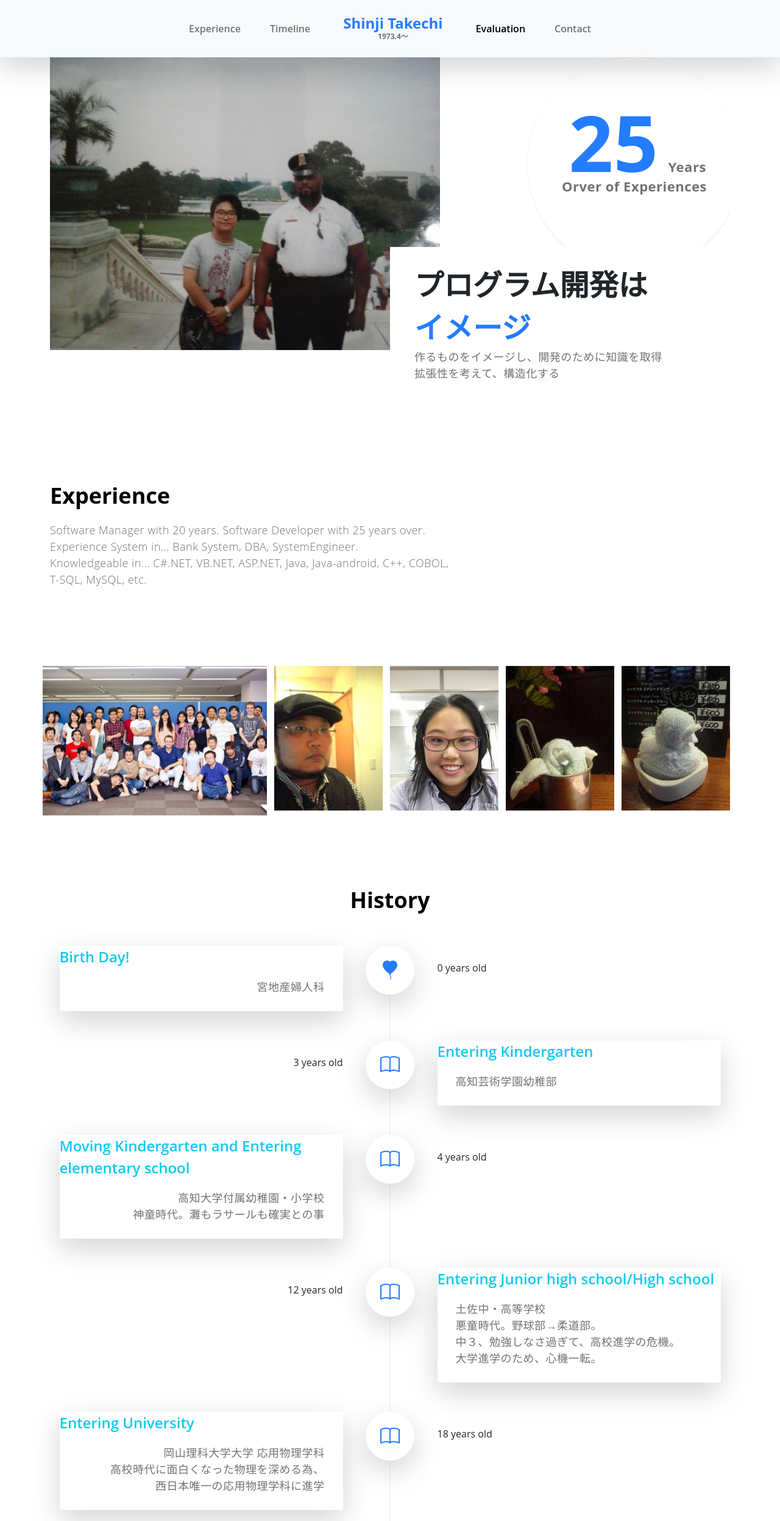
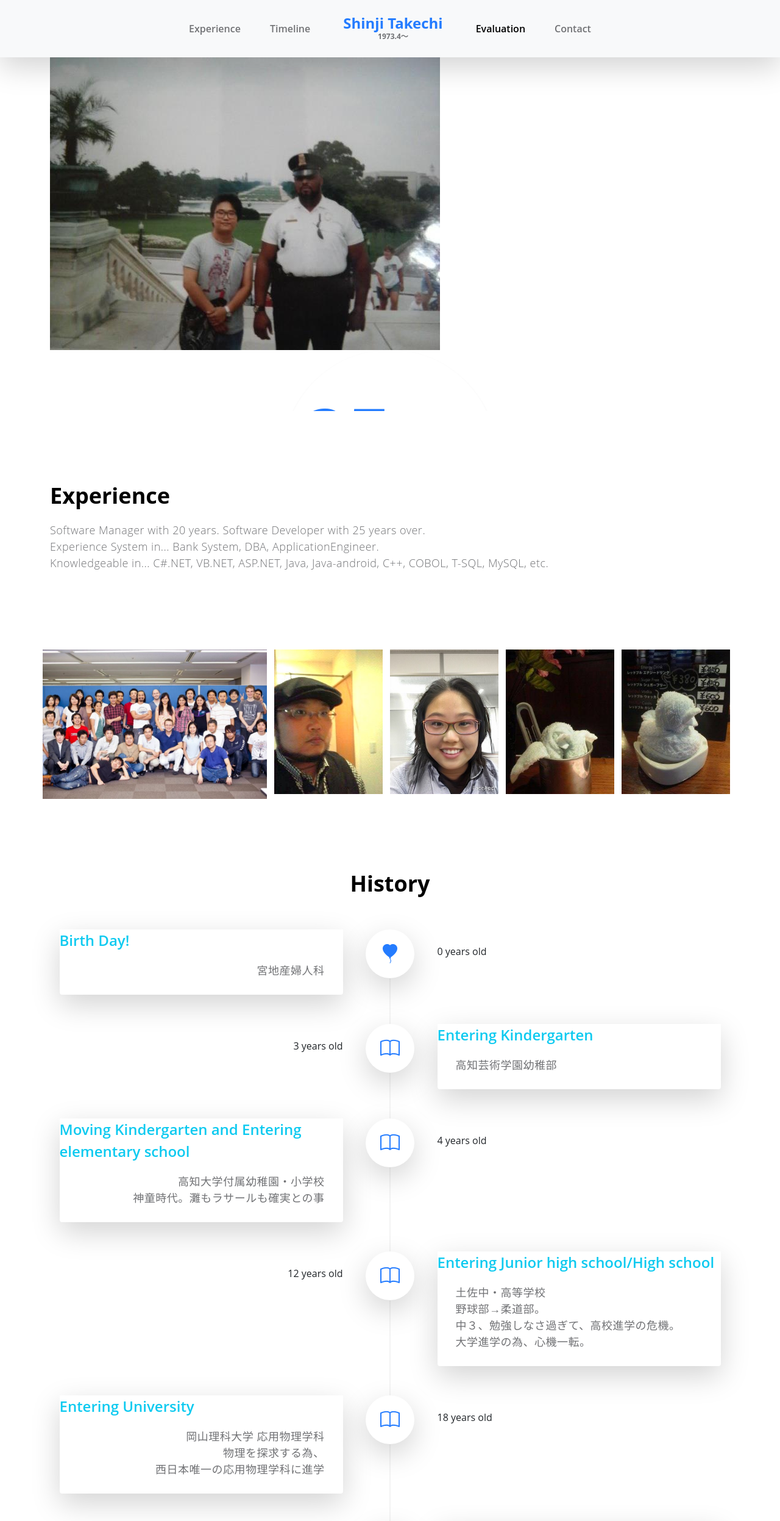
Before and after one commit to shinji-takechi/info, a plain HTML site: page index.html in a window 1280 px wide. Shown: the top 2494 px of the page at 61% size. Drawn offline with nearby package versions, Linux system fonts and the light colour scheme.

Commit message:
Add files via upload

```diff
--- a/index.html
+++ b/index.html
@@ -63,7 +63,6 @@
             <section class="hero" id="hero">
                 <div class="container">
                     <div class="row">
-                        <div class="col-8">
                             <div id="myCarousel" class="carousel slide carousel-fade" data-bs-ride="carousel">
                                 <div class="carousel-inner">
                                     <div class="carousel-item active">
@@ -79,20 +78,17 @@
                                     </div>
                                 </div>
                             </div>
-                        </div>
-                        <div class="col-4">
-					                <div class="container">
-					                    <div class="row">
+                    </div>
+                    <div class="row">
 					                        <div class="mx-auto">
 					                            <div class="featured-circle bg-white shadow-sm d-flex justify-content-center align-items-center">
-					                                <p class="featured-text"><span class="featured-number">25</span> Years <br> Orver of Experiences</p>
+					                                <p class="featured-text"><span class="featured-number">25</span> Years Orver of Experiences</p>
 					                            </div>
 					                        </div>
-
-					                    </div>
-					                </div>
+                    </div>
+<!--                    <div class="row">
                             <div class="heroText d-flex flex-column justify-content-center">
-                                <h1 class="mt-auto mb-2">
+                                <h1 class="mt-auto mb-3">
                                     プログラム開発は
                                     <div class="animated-info">
                                         <span class="animated-item">イメージ</span>
@@ -102,8 +98,7 @@
                                 </h1>
                                 <p class="mb-4">作るものをイメージし、開発のために知識を取得<BR/>拡張性を考えて、構造化する</p>
                             </div>
-                        </div>
-                    </div>
+                    </div>-->
                 </div>
             </section>
             <section class="section-padding" id="Experience">
@@ -112,8 +107,8 @@
                         <div class="col-lg-12 col-md-12 col-12">
                             <h2 class="mb-lg-3 mb-3">Experience</h2>
                             <p>Software Manager with 20 years. Software Developer with 25 years over.<BR/>
-                               Experience System in...   Bank System, DBA, SystemEngineer.<BR/>
-	                             Knowledgeable     in...   C#.NET, VB.NET, ASP.NET, Java, Java-android, C++, COBOL, <br/>T-SQL, MySQL, etc.</p>
+                               Experience System in...   Bank System, DBA, ApplicationEngineer.<BR/>
+	                             Knowledgeable     in...   C#.NET, VB.NET, ASP.NET, Java, Java-android, C++, COBOL, T-SQL, MySQL, etc.</p>
                         </div>
                     </div>
                 </div>
@@ -190,7 +185,7 @@
                             <div class="row g-0 justify-content-end justify-content-md-around align-items-start timeline-nodes my-lg-5 my-4">
                                 <div class="col-9 col-md-5 ms-md-4 ms-lg-0 order-3 order-md-1 timeline-content bg-white shadow-lg">
                                     <h5 class=" text-info">Entering Junior high school/High school</h5>
-                                    <p>土佐中・高等学校<BR/>悪童時代。野球部→柔道部。<BR/>中３、勉強しなさ過ぎて、高校進学の危機。<BR/>大学進学のため、心機一転。</p>
+                                    <p>土佐中・高等学校<BR/>野球部→柔道部。<BR/>中３、勉強しなさ過ぎて、高校進学の危機。<BR/>大学進学の為、心機一転。</p>
                                 </div>
                                 <div class="col-3 col-sm-1 order-2 timeline-icons text-md-center">
                                     <i class="bi-book timeline-icon"></i>
@@ -203,7 +198,7 @@
                             <div class="row g-0 justify-content-end justify-content-md-around align-items-start timeline-nodes my-lg-5 my-4">
                                 <div class="col-9 col-md-5 ms-md-4 ms-lg-0 order-3 order-md-1 timeline-content bg-white shadow-lg">
                                     <h5 class=" text-info">Entering University</h5>
-                                    <p>岡山理科大学大学 応用物理学科<BR/>高校時代に面白くなった物理を深める為、<BR/>西日本唯一の応用物理学科に進学</p>
+                                    <p>岡山理科大学 応用物理学科<BR/>物理を探求する為、<BR/>西日本唯一の応用物理学科に進学</p>
                                 </div>
                                 <div class="col-3 col-sm-1 order-2 timeline-icons text-md-center">
                                     <i class="bi-book timeline-icon"></i>
@@ -217,7 +212,6 @@
                                 <div class="col-9 col-md-5 ms-md-4 ms-lg-0 order-3 order-md-1 timeline-content bg-white shadow-lg">
                                     <h5 class=" text-info">Entering Graduate School</h5>
                                     <p>岡山理科大学大学院 理学専攻科 応用物理学専攻<br/> 修士課程修了 (特待生)<BR/>
-                                       成績が上から11番目。1名空きが出たとのことで大学院に特退生で進学。<BR/>
                                        修士課程では、応用物理学会所属<BR/>
                                        学会<BR/>
                                        参画：海外1回（Gaithersburg Chemical Society）<BR/>
@@ -239,7 +233,7 @@
                             <div class="row g-0 justify-content-end justify-content-md-around align-items-start timeline-nodes my-lg-5 my-4">
                                 <div class="col-9 col-md-5 ms-md-4 ms-lg-0 order-3 order-md-1 timeline-content bg-white shadow-lg">
                                     <h5 class=" text-info">株式会社ＯＡシステムサービス<BR/>正社員</h5>
-                                    <p>大学の伝手でIT未経験で入社。<BR/>富士通愛媛情報システムズへ5年出向。<BR/>出向後は開発作業。<BR/>System Engineer → System Development Engineer → Development Leader </p>
+                                    <p>大学の伝手でIT未経験の入社。富士通愛媛情報システムズへ5年出向。後は開発者。<BR/>System Engineer → System Development Engineer → Development Leader </p>
                                 </div>
                                 <div class="col-3 col-sm-1 order-2 timeline-icons text-md-center">
                                     <i class="bi-book timeline-icon"></i>
```
